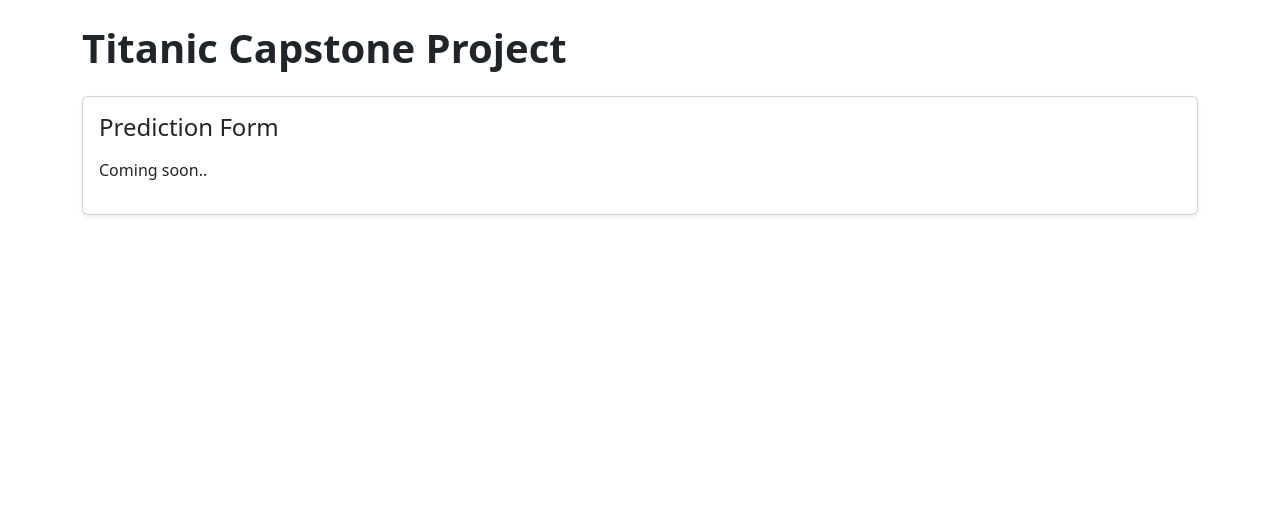
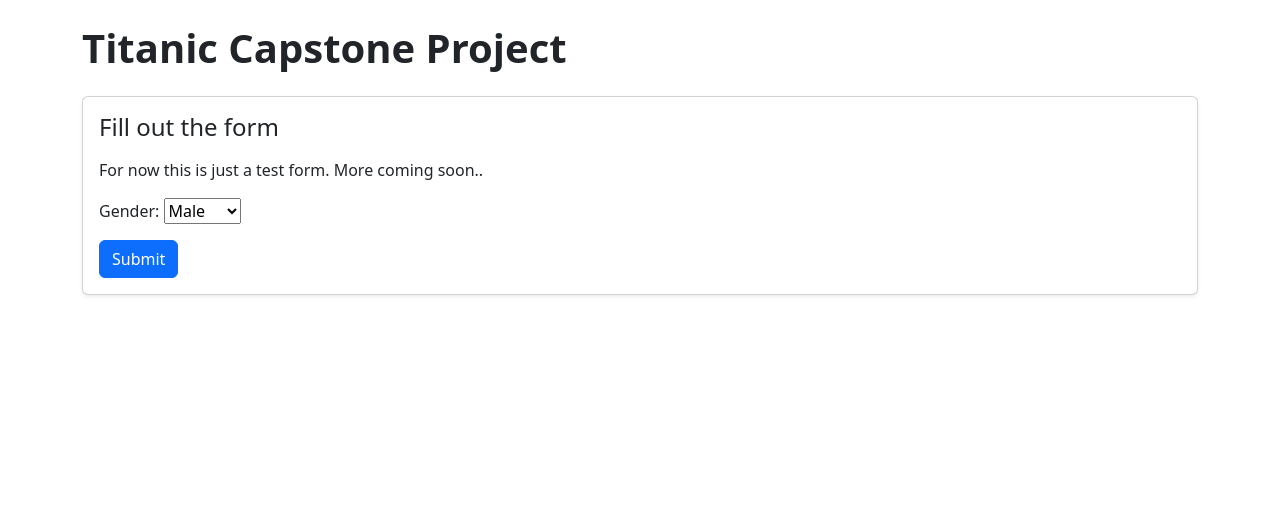
Before and after one commit to krish26/Titanic_Capstone_Project, a Django app: page /predict/ in a window 1280 px wide. Shown: the part 56-574 px from the top of the page. Run offline with Django 5.2, Linux system fonts and the light colour scheme.

Commit message:
Started working on prediction form

```diff
--- /dev/null
+++ b/main/forms.py
@@ -0,0 +1,11 @@
+from django import forms
+from django.core.validators import MinLengthValidator
+from django.core.exceptions import ValidationError
+
+CHOICES = (
+    ('1', 'Male'),
+    ('2', 'Female'),
+)
+
+class PredictionForm(forms.Form):
+    gender = forms.ChoiceField(choices=CHOICES)
--- a/main/views.py
+++ b/main/views.py
@@ -1,10 +1,20 @@
 from django.shortcuts import render
+from . import forms
 
 def index(request):
     return render(request, 'home.html')
 
 def prediction_form(request):
-    return render(request, 'prediction_form.html')
+    form = forms.PredictionForm()
+
+    if request.method == 'POST':
+        form = forms.PredictionForm(request.POST)
+
+        if form.is_valid():
+            print("Validation success!")
+            print('Gender:' + form.cleaned_data['gender'])
+
+    return render(request, 'prediction_form.html', {'form': form})
 
 def results(request):
     return render(request, 'results.html')
--- a/templates/prediction_form.html
+++ b/templates/prediction_form.html
@@ -7,8 +7,13 @@
 
     <div class="card mb-4 shadow-sm">
         <div class="card-body">
-            <h2 class="h4 mb-3">Prediction Form</h2>
-            <p>Coming soon..</p>
+            <h2 class="h4 mb-3">Fill out the form</h2>
+            <p>For now this is just a test form. More coming soon..</p>
+                <form method="POST">
+                    {{ form.as_p }}
+                    {% csrf_token %}
+                    <input type="submit" class="btn btn-primary" value="Submit">
+                </form>
         </div>
     </div>
 </div>
```
